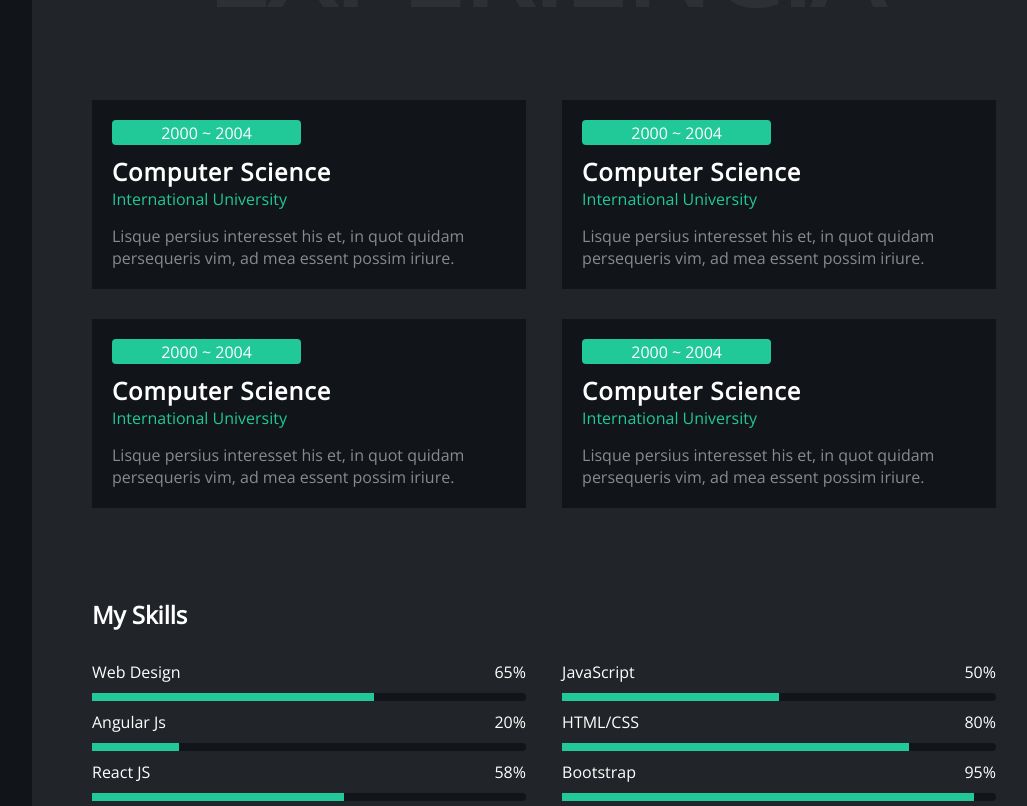
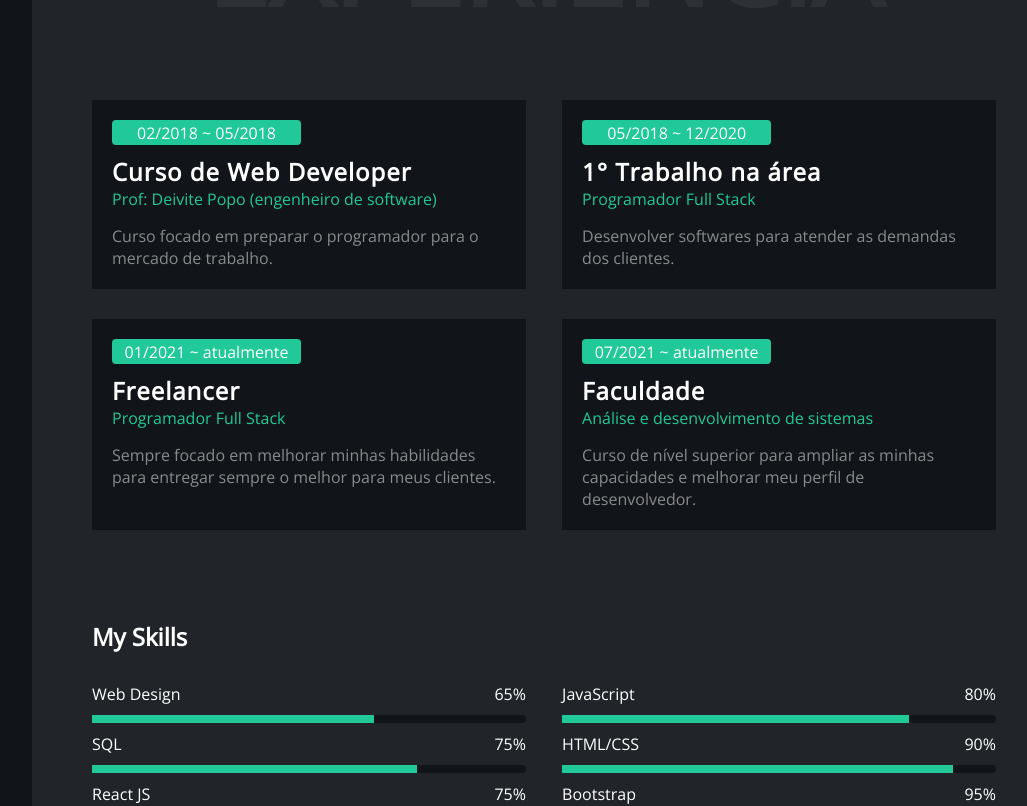
Before and after one commit to paulophdev/portfolio, a React (Vite) app: page / in a window 1280 px wide. Shown: the part 2460-3266 px from the top of the page, without its empty margins (224-1251 px from the left). Built offline with nearby package versions, Linux system fonts and the light colour scheme.

Commit message:
Adicionado conteúdo da área de experiência

```diff
--- a/src/components/Experience/index.jsx
+++ b/src/components/Experience/index.jsx
@@ -17,19 +17,19 @@ const skills = [
   },
   {
     name: "JavaScript",
-    percentage: "50",
+    percentage: "80",
   },
   {
-    name: "Angular Js",
-    percentage: "20",
+    name: "SQL",
+    percentage: "75",
   },
   {
     name: "HTML/CSS",
-    percentage: "80",
+    percentage: "90",
   },
   {
     name: "React JS",
-    percentage: "58",
+    percentage: "75",
   },
   {
     name: "Bootstrap",
@@ -47,39 +47,35 @@ export default function index() {
 
       <Content>
         <CardExt>
-          <span>2000 ~ 2004</span>
-          <h2>Computer Science</h2>
-          <p className="ext-sub">International University</p>
+          <span>02/2018 ~ 05/2018</span>
+          <h2>Curso de Web Developer</h2>
+          <p className="ext-sub">Prof: Deivite Popo (engenheiro de software)</p>
           <p>
-            Lisque persius interesset his et, in quot quidam persequeris vim, ad
-            mea essent possim iriure.
+            Curso focado em preparar o programador para o mercado de trabalho.
           </p>
         </CardExt>
         <CardExt>
-          <span>2000 ~ 2004</span>
-          <h2>Computer Science</h2>
-          <p className="ext-sub">International University</p>
+          <span>05/2018 ~ 12/2020</span>
+          <h2>1° Trabalho na área</h2>
+          <p className="ext-sub">Programador Full Stack</p>
+          <p>Desenvolver softwares para atender as demandas dos clientes.</p>
+        </CardExt>
+        <CardExt>
+          <span>01/2021 ~ atualmente</span>
+          <h2>Freelancer</h2>
+          <p className="ext-sub">Programador Full Stack</p>
           <p>
-            Lisque persius interesset his et, in quot quidam persequeris vim, ad
-            mea essent possim iriure.
+            Sempre focado em melhorar minhas habilidades para entregar sempre o
+            melhor para meus clientes.
           </p>
         </CardExt>
         <CardExt>
-          <span>2000 ~ 2004</span>
-          <h2>Computer Science</h2>
-          <p className="ext-sub">International University</p>
+          <span>07/2021 ~ atualmente</span>
+          <h2>Faculdade</h2>
+          <p className="ext-sub">Análise e desenvolvimento de sistemas</p>
           <p>
-            Lisque persius interesset his et, in quot quidam persequeris vim, ad
-            mea essent possim iriure.
-          </p>
-        </CardExt>
-        <CardExt>
-          <span>2000 ~ 2004</span>
-          <h2>Computer Science</h2>
-          <p className="ext-sub">International University</p>
-          <p>
-            Lisque persius interesset his et, in quot quidam persequeris vim, ad
-            mea essent possim iriure.
+            Curso de nível superior para ampliar as minhas capacidades e
+            melhorar meu perfil de desenvolvedor.
           </p>
         </CardExt>
       </Content>
```
